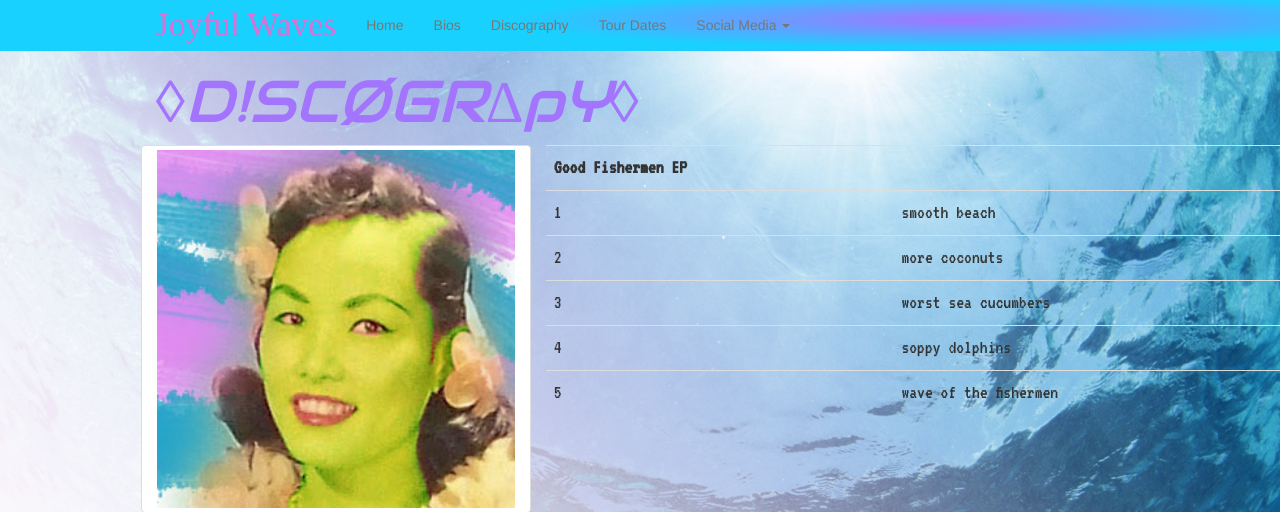
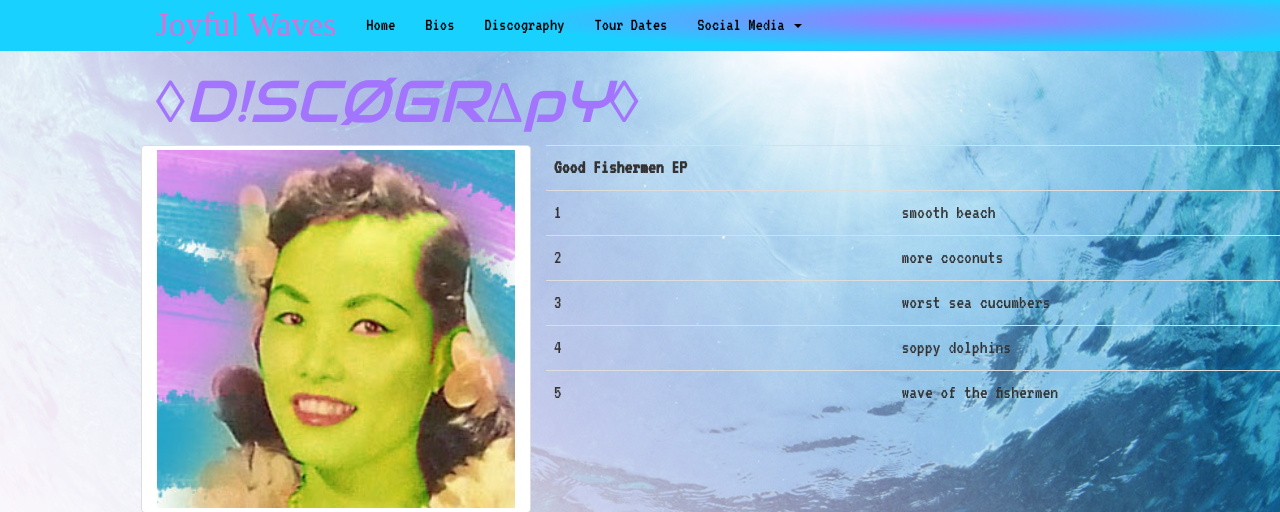
Before and after one commit to alecdavidson/joyful-waves, a Django app: page /disc/ in a window 1280 px wide. Shown: the top 512 px of the page. Run offline with Django 3.2, Linux system fonts and the light colour scheme; some libraries are stand-ins or nearby versions; some web fonts are replaced.

Commit message:
fixed navbar

```diff
--- a/static/disc.css
+++ b/static/disc.css
@@ -51,19 +51,19 @@ h1 {
     color: #99FF66;
 }
 
-.navbar-default {
+.navbar-default, .dropdown-menu {
     border-color: transparent;
     #background: radial-gradient(closest-corner at 75% 40% , rgb(255, 255, 0), #rgb(117, 217, 173)) repeat scroll 0% 0% transparent;
     background: radial-gradient(closest-corner at 75% 40%, #A375FF, #19D1FF);
 }
 
-.navbar-default .navbar-nav > ul > li > a {
+.navbar-default .navbar-nav > li > a, .dropdown-menu  > li > a{
     color: black;
-font-family: 'VT323';
-font-size: 1.3em;
+    font-family: 'VT323';
+    font-size: 1.3em;
 }
 
-.navbar-default .navbar-nav > .active > a, .navbar-default .navbar-nav > .active > a:focus, .navbar-default .navbar-nav > .active > a:hover {
+.navbar-default .navbar-nav > .active > a, .navbar-default .navbar-nav > .active > a:focus, .navbar-default .navbar-nav > .active > a:hover, .dropdown-menu > .active > a, .dropdown-menu > .active > a:focus, .dropdown-menu > .active > a:hover {
     color: yellow;
     background-color: #75D9AD;
 }
```
